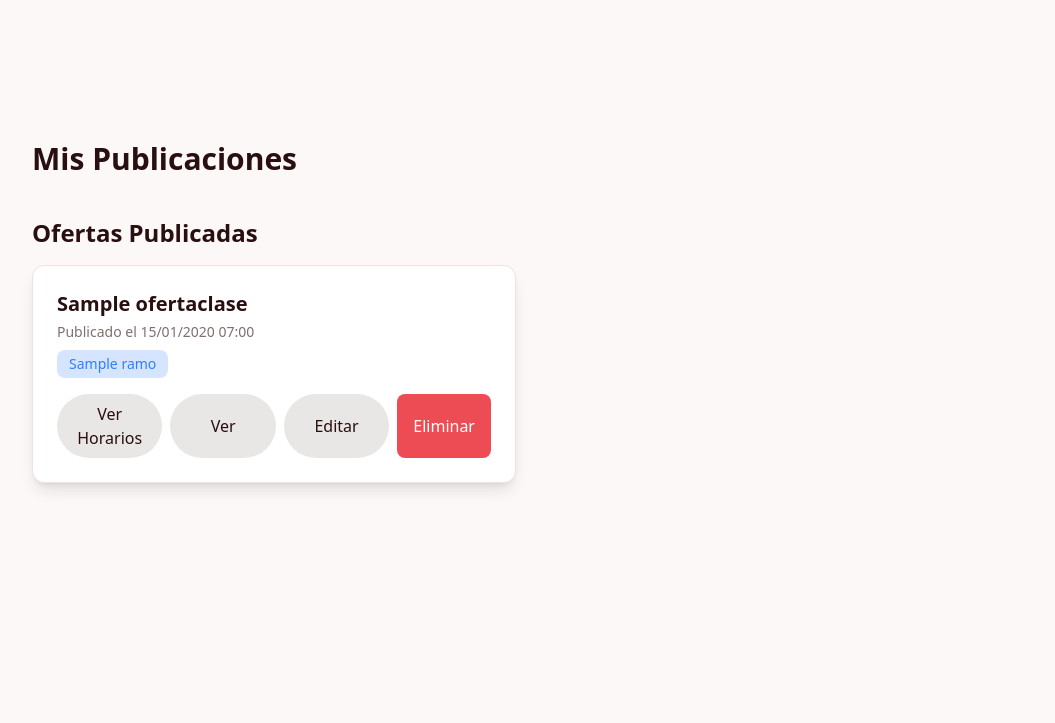
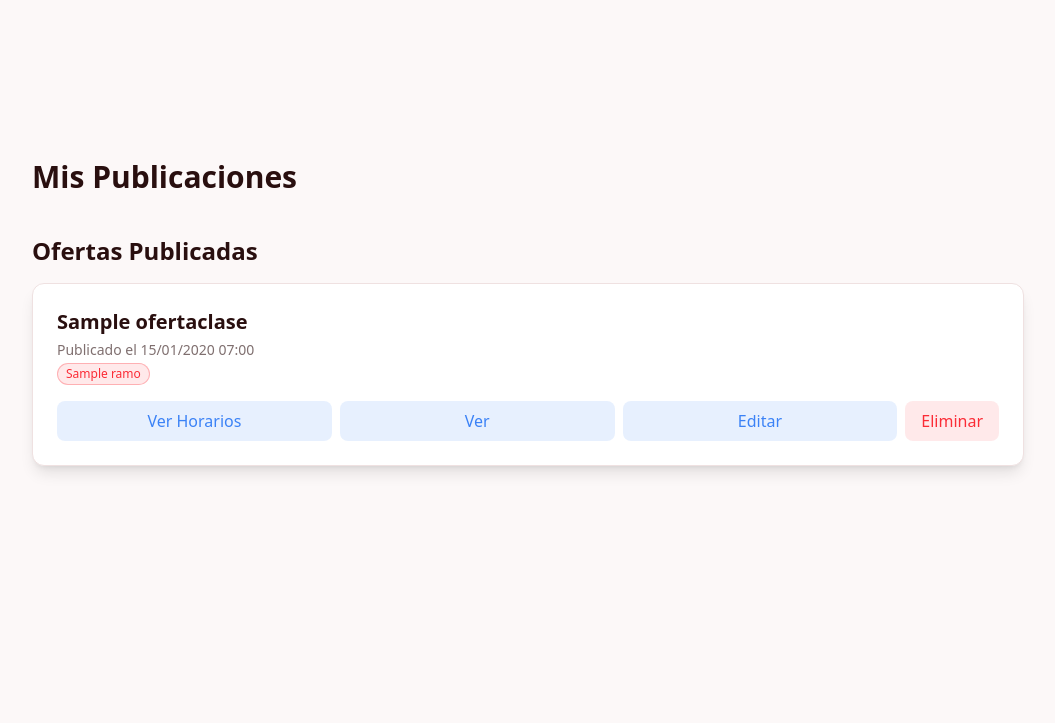
Before and after one commit to DCC-CC4401/2025-2-CC4401-grupo-4, a Django app: page /courses/mis-ofertas/ in a window 1280 px wide. Shown: the part 72-795 px from the top of the page, without its empty margins (112-1167 px from the left). Run offline with Django 5.2, Linux system fonts and the light colour scheme; a user stored in the database is signed in; tables that the repository leaves empty hold one stand-in row (values such as "Sample post"); grey boxes marked "Sample" are stand-in pictures; data that the repository does not hold is empty; style sheets or scripts are compiled from the project's sources.

Commit message:
style(courses): adjust grid layout and improve badge styles for offers and requests

```diff
--- a/uclases/courses/templates/courses/dashboard_ofertas.html
+++ b/uclases/courses/templates/courses/dashboard_ofertas.html
@@ -13,7 +13,7 @@
             <h2 class="text-2xl font-semibold text-foreground mb-4">Ofertas Publicadas</h2>
 
             {% if mis_ofertas %}
-            <div class="grid md:grid-cols-2 gap-6">
+            <div class="grid md:grid-cols-1 gap-6">
                 {% for oferta in mis_ofertas %}
                 <div class="bg-card border border-border rounded-xl p-6 shadow-lg">
                     <h3 class="text-xl font-semibold text-foreground">
@@ -25,27 +25,27 @@
                     </p>
 
                     {% if oferta.ramo %}
-                    <p class="mt-2 inline-block px-3 py-1 bg-blue-500/20 text-blue-500 rounded-lg text-sm font-medium">
+                    <p class="badge text-red-500 border-red-500/30 bg-red-500/10">
                         {{ oferta.ramo.name }}
                     </p>
                     {% endif %}
 
                     <div class="mt-4 flex gap-2">
                         <a href="{% url 'courses:mis_ofertas_horarios' oferta.id %}"
-                           class="px-4 py-2 cosmic-button flex-1 text-center justify-center inline-flex items-center bg-foreground/10 text-foreground gap-2">
+                           class="px-4 py-2 rounded-lg cosmic-button flex-1 text-center justify-center inline-flex items-center badge-info hover:bg-blue-100 font-medium gap-2">
                             Ver Horarios
                         </a>
                         <a href="{% url 'courses:oferta_detail' oferta.id %}"
-                           class="px-4 py-2 cosmic-button flex-1 text-center justify-center inline-flex items-center bg-foreground/10 text-foreground gap-2">
+                           class="px-4 py-2 rounded-lg cosmic-button flex-1 text-center justify-center inline-flex items-center badge-info hover:bg-blue-100 font-medium gap-2">
                             Ver
                         </a>
                         <a href="{% url 'courses:editar_oferta' oferta.id %}"
-                           class="px-4 py-2 cosmic-button flex-1 text-center justify-center inline-flex items-center bg-foreground/10 text-foreground gap-2">
+                           class="px-4 py-2 rounded-lg cosmic-button flex-1 text-center justify-center inline-flex items-center badge-info hover:bg-blue-100 font-medium gap-2">
                             Editar
                         </a>
                         <button type="button"
                                 onclick="openDeleteModal({{ oferta.id }}, '{{ oferta.titulo|escapejs }}')"
-                                class="px-4 py-2 bg-red-600/70 text-white rounded-lg hover:bg-red-600">
+                                class="px-4 py-2 rounded-lg cosmic-button flex items-center bg-red-500/10 text-red-500 border-red-500/30 hover:bg-red-500/20 font-medium gap-2">
                             Eliminar
                         </button>
                     </div>
@@ -61,26 +61,31 @@
 </section>
 
 <!-- Modal de confirmación de eliminación -->
-<div id="deleteModal" class="fixed inset-0 bg-black/50 backdrop-blur-sm z-50 hidden items-center justify-center">
-    <div class="bg-card border border-border rounded-xl shadow-2xl max-w-md w-full mx-4 p-6">
-        <div class="flex items-start gap-4">
+<div id="deleteModal" class="hidden fixed inset-0 bg-black/50 backdrop-blur-sm z-50 flex items-center justify-center p-4">
+    <div class="bg-card border border-border rounded-lg shadow-xl max-w-md w-full animate-in fade-in zoom-in duration-200">
+        <div class="px-6 py-4 border-b border-border">
+            <h3 class="text-lg font-semibold text-foreground">Eliminar oferta</h3>
+        </div>
+        <div class="px-6 py-4">
+            <div class="flex items-start gap-3 mb-4">
                 <div class="flex-shrink-0 w-12 h-12 rounded-full bg-red-500/10 flex items-center justify-center">
                     <svg xmlns="http://www.w3.org/2000/svg" class="h-6 w-6 text-red-600" fill="none" viewBox="0 0 24 24" stroke="currentColor">
                         <path stroke-linecap="round" stroke-linejoin="round" stroke-width="2" d="M12 9v2m0 4h.01m-6.938 4h13.856c1.54 0 2.502-1.667 1.732-3L13.732 4c-.77-1.333-2.694-1.333-3.464 0L3.34 16c-.77 1.333.192 3 1.732 3z" />
                     </svg>
                 </div>
+
                 <div class="flex-1">
-                <h3 class="text-xl font-bold text-foreground mb-2">Eliminar oferta</h3>
-                <p class="text-sm text-foreground/80 mb-1">Estás a punto de eliminar:</p>
+                    <p class="text-foreground/90 mb-2">Estás a punto de eliminar:</p>
                     <p class="text-sm font-semibold text-foreground mb-4" id="ofertaTitulo"></p>
+                </div>
+            </div>
 
-                <div class="bg-yellow-500/10 border border-yellow-500/30 rounded-lg p-3 mb-4">
+            <div class="badge-warning rounded-md p-3 mb-4">
                 <p class="text-sm text-yellow-700 dark:text-yellow-400 font-medium mb-2">⚠️ Esta acción es irreversible</p>
                 <p class="text-xs text-foreground/70">Si hay estudiantes inscritos en esta oferta, se les notificará automáticamente sobre la cancelación de la clase.</p>
             </div>
-
             <div class="mb-4">
-                    <label for="confirmText" class="block text-sm font-medium text-foreground mb-2">
+                <label for="confirmText" class="text-sm font-medium text-foreground mb-2">
                     Para confirmar, escribe: <span class="font-bold text-red-600">CONFIRMO ELIMINAR</span>
                 </label>
                 <input
@@ -92,23 +97,22 @@
                 />
                 <p id="errorMessage" class="text-xs text-red-600 mt-1 hidden">El texto no coincide. Debes escribir exactamente: CONFIRMO ELIMINAR</p>
             </div>
+        </div>
 
-                <div class="flex gap-3 justify-end">
+        <div class="px-6 py-4 bg-muted/50 border-t border-border flex justify-center gap-3 rounded-b-lg">
             <button
                 type="button"
                 onclick="closeDeleteModal()"
-                        class="px-4 py-2 bg-background border border-border text-foreground rounded-lg hover:bg-accent transition-colors">
+                class="px-4 py-2 bg-green-600/10 text-green-700 border-green-600/30 hover:bg-green-600/20 rounded-lg text-sm font-medium transition-colors flex items-center gap-1">
                 Cancelar
             </button>
             <button
                 type="button"
                 id="confirmDeleteBtn"
                 onclick="confirmDelete()"
-                        class="px-4 py-2 bg-red-600 text-white rounded-lg hover:bg-red-700 transition-colors disabled:opacity-50 disabled:cursor-not-allowed">
+                class="px-4 py-2 bg-red-600/10 text-red-600 border-red-600/30 hover:bg-red-600/20 rounded-lg text-sm font-medium transition-colors flex items-center gap-1">
                 Eliminar oferta
             </button>
-                </div>
-            </div>
         </div>
     </div>
 </div>
```
Also changed, not shown: uclases/courses/templates/courses/dashboard_solicitudes.html (+5 -5 lines). Lines whose indentation alone changed are shown as unchanged.
